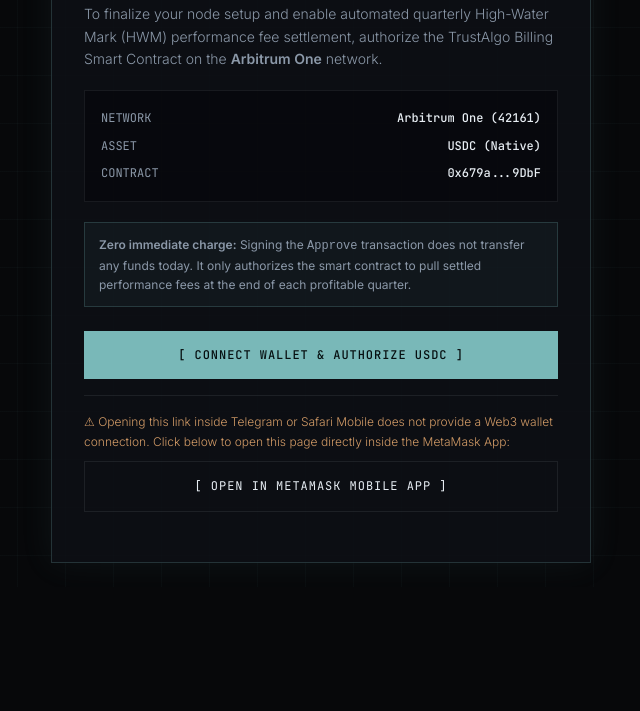
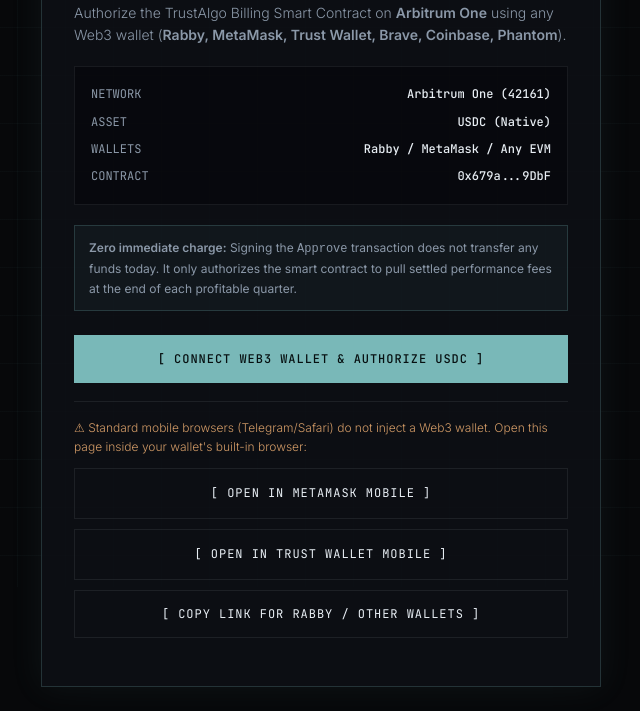
Before and after one commit to TrustAlgo-docs/TrustAlgo-web, a plain HTML site: page billing.html in a window 1280 px wide. Shown: the part 213-924 px from the top of the page, without its empty margins (319-959 px from the left). Before the commit the page ends 800 px from the top, so only its background shows below. Drawn offline with Linux system fonts and the light colour scheme.

Commit message:
Add files via upload

```diff
--- a/billing.html
+++ b/billing.html
@@ -42,7 +42,7 @@
     }
     .card-box {
       position: relative; z-index: 1;
-      max-width: 540px; width: 100%;
+      max-width: 560px; width: 100%;
       border: 1px solid var(--line);
       background: var(--panel);
       padding: 38px 32px;
@@ -55,7 +55,7 @@
       font-family: "JetBrains Mono", monospace; color: var(--accent);
       letter-spacing: 0.18em; font-size: 11px; text-transform: uppercase; margin-bottom: 10px;
     }
-    h1 { font-size: 26px; font-weight: 500; color: var(--accent-2); margin-bottom: 14px; letter-spacing: -0.02em; }
+    h1 { font-size: 25px; font-weight: 500; color: var(--accent-2); margin-bottom: 14px; letter-spacing: -0.02em; }
     p { color: var(--muted); font-size: 14px; font-weight: 300; margin-bottom: 16px; }
     .spec-box {
       border: 1px solid var(--line-soft); background: rgba(0,0,0,0.35);
@@ -73,14 +73,14 @@
       font-family: "JetBrains Mono", monospace; font-size: 12px;
       letter-spacing: 0.08em; text-transform: uppercase;
       padding: 15px 18px; border: 1px solid transparent; cursor: pointer; display: block;
-      margin-bottom: 12px;
+      margin-bottom: 10px;
     }
     .btn-primary { background: var(--accent); color: #071011; font-weight: 500; }
     .btn-primary:hover { background: transparent; color: var(--accent); border-color: var(--accent); }
     .btn-ghost { background: transparent; color: var(--text); border-color: var(--line-soft); }
     .btn-ghost:hover { border-color: var(--accent); color: var(--accent); }
     .btn:disabled { opacity: 0.5; cursor: not-allowed; }
-    #mobileHelper { display: none; margin-top: 16px; padding-top: 16px; border-top: 1px solid var(--line-soft); }
+    #mobileHelper { display: none; margin-top: 18px; padding-top: 16px; border-top: 1px solid var(--line-soft); }
   </style>
 </head>
 <body>
@@ -92,11 +92,12 @@
     </a>
     <p class="kicker">ARBITRUM ONE · L2 SETTLEMENT</p>
     <h1>Smart Contract Billing Authorization</h1>
-    <p>To finalize your node setup and enable automated quarterly High-Water Mark (HWM) performance fee settlement, authorize the TrustAlgo Billing Smart Contract on the <strong>Arbitrum One</strong> network.</p>
+    <p>Authorize the TrustAlgo Billing Smart Contract on <strong>Arbitrum One</strong> using any Web3 wallet (<strong>Rabby, MetaMask, Trust Wallet, Brave, Coinbase, Phantom</strong>).</p>
 
     <div class="spec-box">
       <div><span>NETWORK</span><strong>Arbitrum One (42161)</strong></div>
       <div><span>ASSET</span><strong>USDC (Native)</strong></div>
+      <div><span>WALLETS</span><strong>Rabby / MetaMask / Any EVM</strong></div>
       <div><span>CONTRACT</span><strong>0x679a...9DbF</strong></div>
     </div>
 
@@ -105,33 +106,43 @@
     </div>
 
     <button id="approveBtn" class="btn btn-primary" onclick="executeWeb3Approval()">
-      [ CONNECT WALLET & AUTHORIZE USDC ]
+      [ CONNECT WEB3 WALLET & AUTHORIZE USDC ]
     </button>
 
     <div id="mobileHelper">
-      <p style="font-size: 12px; color: var(--warn); margin-bottom: 10px;">
-        ⚠ Opening this link inside Telegram or Safari Mobile does not provide a Web3 wallet connection. Click below to open this page directly inside the MetaMask App:
+      <p style="font-size: 12px; color: var(--warn); margin-bottom: 12px;">
+        ⚠ Standard mobile browsers (Telegram/Safari) do not inject a Web3 wallet. Open this page inside your wallet's built-in browser:
       </p>
       <a href="https://metamask.app.link/dapp/trustalgo.co/billing.html" class="btn btn-ghost">
-        [ OPEN IN METAMASK MOBILE APP ]
+        [ OPEN IN METAMASK MOBILE ]
       </a>
+      <a href="https://link.trustwallet.com/open_url?coin_id=60&url=https%3A%2F%2Ftrustalgo.co%2Fbilling.html" class="btn btn-ghost">
+        [ OPEN IN TRUST WALLET MOBILE ]
+      </a>
+      <button type="button" class="btn btn-ghost" onclick="copyBillingUrl(this)">
+        [ COPY LINK FOR RABBY / OTHER WALLETS ]
+      </button>
     </div>
   </div>
 
   <script>
-    // Mostra subito il pulsante rapido per MetaMask Mobile se non rileva window.ethereum
     window.addEventListener('load', () => {
       if (typeof window.ethereum === 'undefined') {
         document.getElementById('mobileHelper').style.display = 'block';
       }
     });
 
+    function copyBillingUrl(btn) {
+      navigator.clipboard.writeText("https://trustalgo.co/billing.html");
+      btn.textContent = "[ ✅ LINK COPIED — PASTE IN YOUR WALLET BROWSER ]";
+    }
+
     async function executeWeb3Approval() {
       const btn = document.getElementById('approveBtn');
 
       if (typeof window.ethereum === 'undefined') {
         document.getElementById('mobileHelper').style.display = 'block';
-        alert("Web3 wallet not detected in this browser. If you are on mobile, tap '[ OPEN IN METAMASK MOBILE APP ]' below, or open trustalgo.co/billing.html from your PC with MetaMask/Rabby.");
+        alert("No Web3 wallet detected in this browser. Use one of the mobile options below or open trustalgo.co/billing.html on a browser with Rabby, MetaMask, or another Web3 wallet installed.");
         return;
       }
 
@@ -142,7 +153,6 @@
         const accounts = await window.ethereum.request({ method: 'eth_requestAccounts' });
         const userWallet = accounts[0];
 
-        // Verifica e cambio automatico su rete Arbitrum One (0xa4b1 / 42161)
         const chainId = await window.ethereum.request({ method: 'eth_chainId' });
         if (chainId !== '0xa4b1' && chainId !== '42161' && chainId !== '0xA4B1') {
           try {
@@ -152,7 +162,7 @@
             });
           } catch (switchError) {
             alert("Please switch your wallet network to Arbitrum One and try again.");
-            btn.textContent = "[ CONNECT WALLET & AUTHORIZE USDC ]";
+            btn.textContent = "[ CONNECT WEB3 WALLET & AUTHORIZE USDC ]";
             btn.disabled = false;
             return;
           }
@@ -174,7 +184,6 @@
         btn.textContent = "[ CONFIRMING ON ARBITRUM L2... ]";
         await tx.wait();
 
-        // Notifica il backend dell'avvenuta autorizzazione
         try {
           await fetch('https://api.trustalgo.co/api/billing_ack', {
             method: 'POST',
@@ -203,7 +212,7 @@
         } else {
           alert("❌ Error during transaction. Ensure you have a small amount of ETH on Arbitrum One for gas fees.");
         }
-        btn.textContent = "[ CONNECT WALLET & AUTHORIZE USDC ]";
+        btn.textContent = "[ CONNECT WEB3 WALLET & AUTHORIZE USDC ]";
         btn.disabled = false;
       }
     }
```
